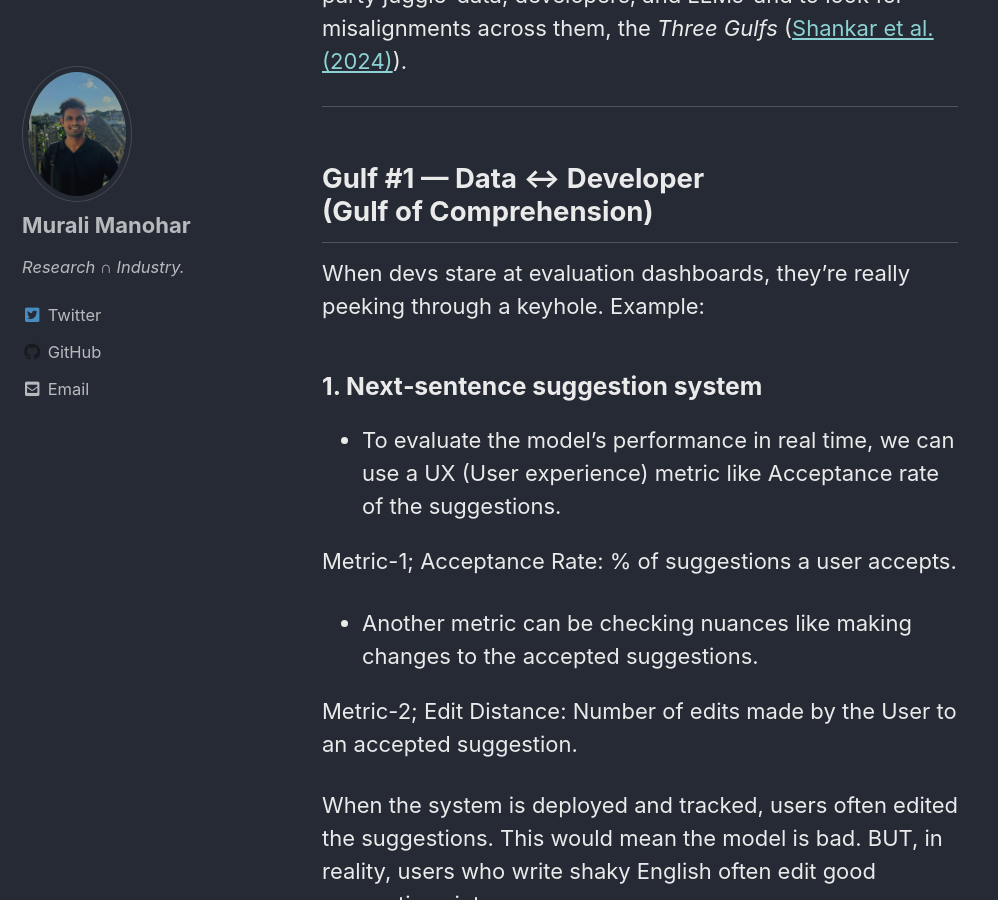
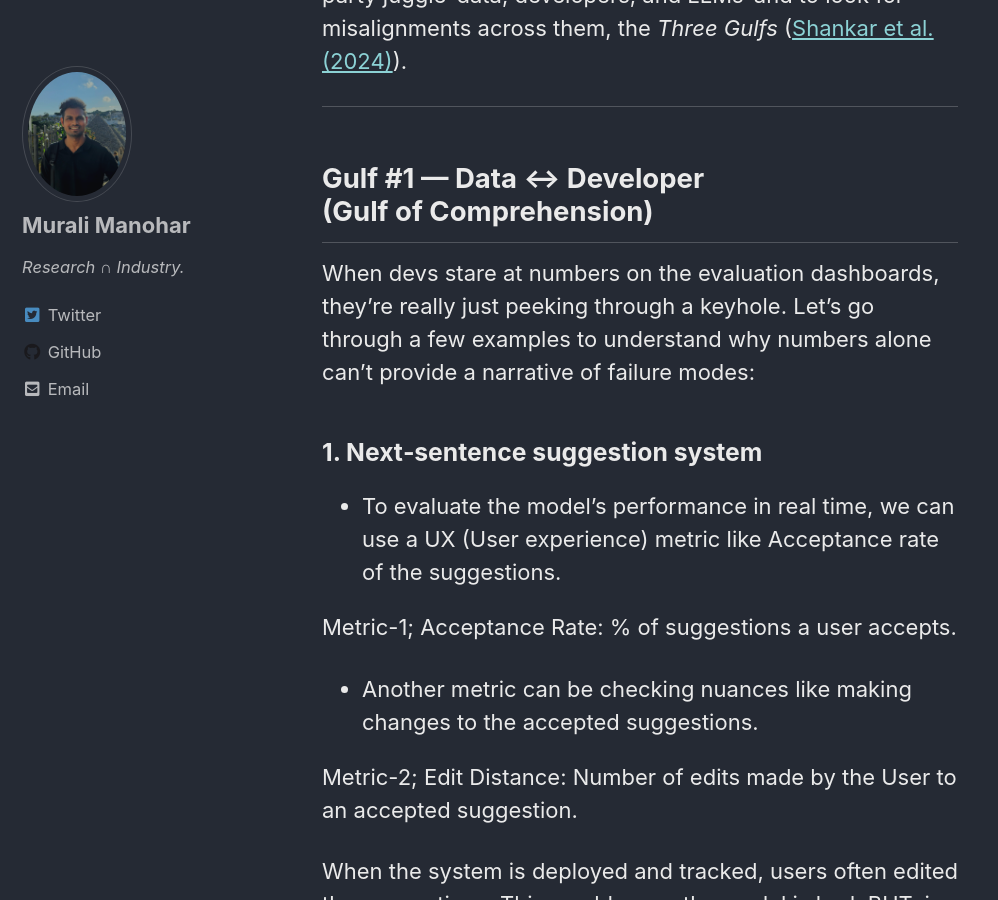
Before and after one commit to gitlost-murali/blogs, a Jekyll site: the page built from _posts/2025-07-25-three-gulfs-of-agent-development.md, in a window 1280 px wide and 900 px high, scrolled down 2008 px. Shown: the whole window, without its empty margins (0-998 px from the left). Built offline with Jekyll 4.4.1, drawn with Linux system fonts in a browser that asks for light colours; cached includes are drawn as plain includes; comment, search, counter and statistics services are not loaded.

Commit message:
Update 2025-07-25-three-gulfs-of-agent-development.md

```diff
--- a/_posts/2025-07-25-three-gulfs-of-agent-development.md
+++ b/_posts/2025-07-25-three-gulfs-of-agent-development.md
@@ -46,7 +46,7 @@ Because this non-determinism makes failures hard to localize, it helps to frame
 
 ## Gulf #1 — Data ↔ Developer (Gulf of Comprehension)
 
-When devs stare at evaluation dashboards, they’re really peeking through a keyhole. Example:
+When devs stare at numbers on the evaluation dashboards, they’re really just peeking through a keyhole. Let's go through a few examples to understand why numbers alone can't provide a narrative of failure modes:
 
 ### 1. Next‑sentence suggestion system
 
```
